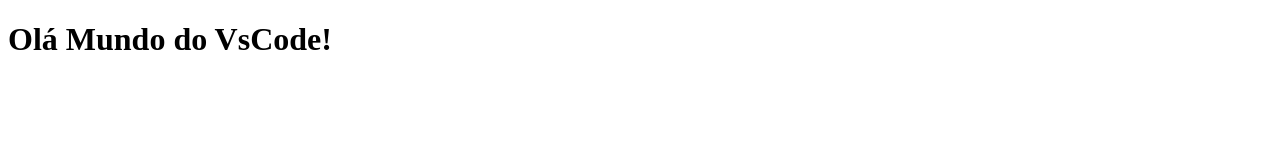
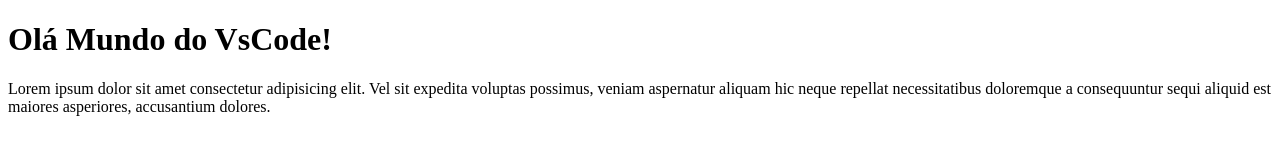
Before and after one commit to ddouglss/teste-vscode, a plain HTML site: page index.html in a window 1280 px wide. Drawn offline with Linux system fonts and the light colour scheme.

Commit message:
add lorem

```diff
--- a/index.html
+++ b/index.html
@@ -8,5 +8,10 @@
 </head>
 <body>
     <h1>Olá Mundo do VsCode!</h1>
+    <p>Lorem ipsum dolor sit amet consectetur
+     adipisicing elit. Vel sit expedita voluptas possimus,
+     veniam aspernatur aliquam hic neque repellat necessitatibus
+     doloremque a consequuntur sequi aliquid est maiores asperiores,
+     accusantium dolores.</p>
 </body>
 </html>
```
